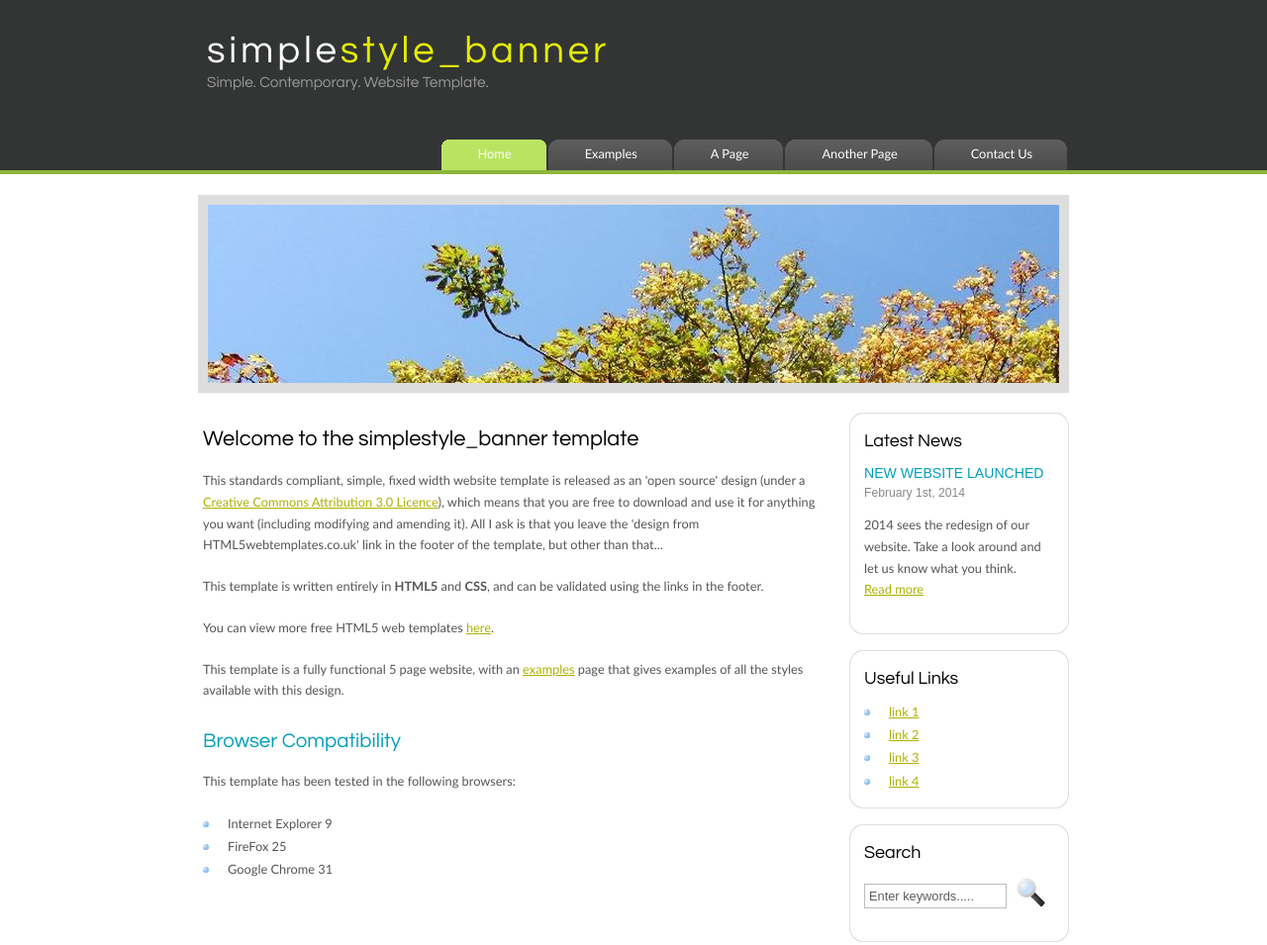
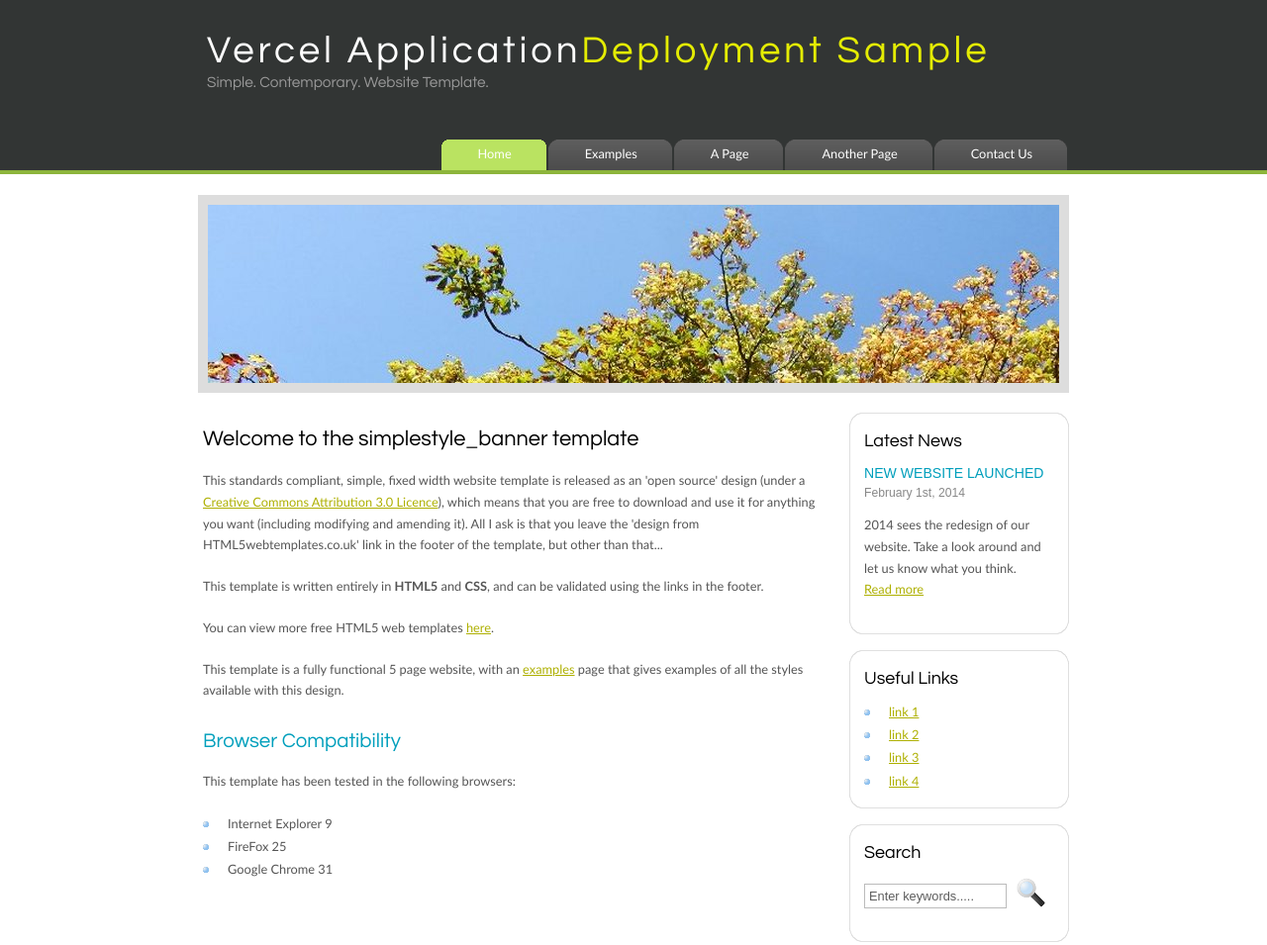
Before and after one commit to gitkarmad/vercel-app-sample, a plain HTML site: page index.html in a window 1280 px wide. Shown: the top 955 px of the page at 99% size. Drawn offline with Linux system fonts and the light colour scheme.

Commit message:
second commit for the sample

```diff
--- a/index.html
+++ b/index.html
@@ -2,7 +2,7 @@
 <html>
 
 <head>
-  <title>simplestyle_banner</title>
+  <title>Vercel application deployment sample</title>
   <meta name="description" content="website description" />
   <meta name="keywords" content="website keywords, website keywords" />
   <meta http-equiv="content-type" content="text/html; charset=windows-1252" />
@@ -15,7 +15,7 @@
       <div id="logo">
         <div id="logo_text">
           <!-- class="logo_colour", allows you to change the colour of the text -->
-          <h1><a href="index.html">simple<span class="logo_colour">style_banner</span></a></h1>
+          <h1><a href="index.html">Vercel Application<span class="logo_colour">Deployment Sample</span></a></h1>
           <h2>Simple. Contemporary. Website Template.</h2>
         </div>
       </div>
```
